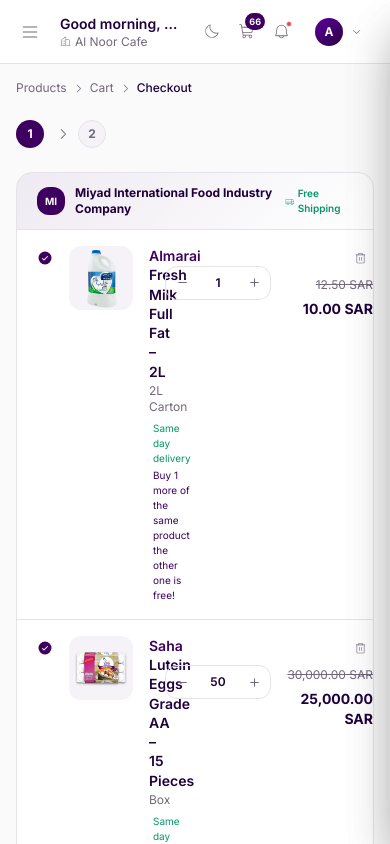
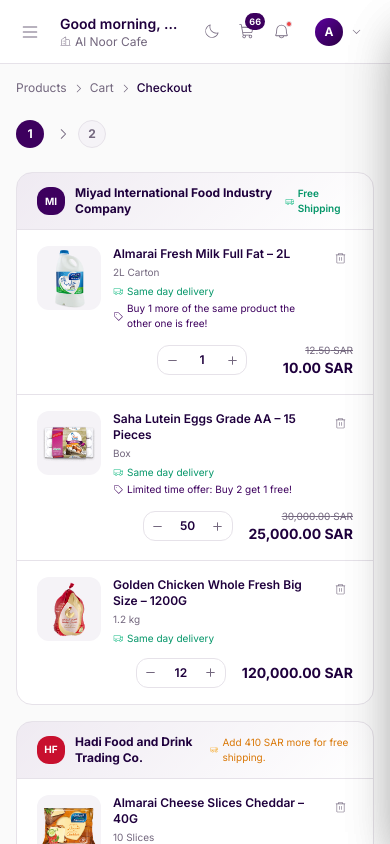
Before and after one commit to yapay-zekam/ksa-b2b-platform, a React (Vite) app: page /merchant/checkout in a window 390 px wide. Shown: the top 844 px of the page. Built offline with nearby package versions, Linux system fonts and the light colour scheme.

Commit message:
fix: merchant mobile checkout page

```diff
--- a/src/pages/merchant/Checkout.tsx
+++ b/src/pages/merchant/Checkout.tsx
@@ -407,16 +407,80 @@
                       {/* Items */}
                       <div className="divide-y divide-border">
                         {group.items.map((item) => (
-                          <div key={`${item.productId}-${item.supplierId}`} className="flex items-start gap-4 px-5 py-4">
-                            {/* Checkbox */}
+                          <div key={`${item.productId}-${item.supplierId}`} className="px-5 py-4">
+                            {/* Mobile layout — mirrors My Cart cards */}
+                            <div className="sm:hidden">
+                              <div className="flex gap-3">
+                                <div className="w-16 h-16 rounded-xl overflow-hidden bg-muted shrink-0">
+                                  <img src={item.productImage} alt={item.productTitle} className="w-full h-full object-cover" />
+                                </div>
+                                <div className="flex-1 min-w-0">
+                                  <p className="text-xs font-semibold text-foreground leading-snug line-clamp-2">
+                                    {item.productTitle}
+                                  </p>
+                                  <p className="text-[10px] text-muted-foreground mt-0.5">{item.unit}</p>
+                                  <div className="flex items-center gap-1 mt-1">
+                                    <Truck size={10} weight="light" className="text-emerald-500 shrink-0" />
+                                    <span className="text-[10px] text-emerald-600 dark:text-emerald-400">
+                                      {item.deliveryDays}
+                                    </span>
+                                  </div>
+                                  {item.promoNote && (
+                                    <div className="flex items-center gap-1 mt-0.5">
+                                      <Tag size={10} weight="light" className="text-brand-700 shrink-0" />
+                                      <span className="text-[10px] text-brand-700 dark:text-brand-300">
+                                        {item.promoNote}
+                                      </span>
+                                    </div>
+                                  )}
+                                </div>
+                                <button
+                                  onClick={() => removeItem(item.productId, item.supplierId)}
+                                  className="p-1.5 rounded-lg hover:bg-red-50 dark:hover:bg-red-900/20 text-muted-foreground hover:text-red-500 transition-colors shrink-0 self-start"
+                                >
+                                  <Trash size={13} weight="light" />
+                                </button>
+                              </div>
+
+                              <div className="flex items-center justify-end gap-4 mt-3">
+                                <div className="flex items-center border border-border rounded-xl overflow-hidden">
+                                  <button
+                                    onClick={() => updateQty(item.productId, item.supplierId, item.quantity - 1)}
+                                    className="w-7 h-7 flex items-center justify-center hover:bg-muted transition-colors text-muted-foreground hover:text-foreground"
+                                  >
+                                    <Minus size={11} weight="bold" />
+                                  </button>
+                                  <span className="w-8 text-center text-xs font-semibold text-foreground">
+                                    {item.quantity}
+                                  </span>
+                                  <button
+                                    onClick={() => updateQty(item.productId, item.supplierId, item.quantity + 1)}
+                                    className="w-7 h-7 flex items-center justify-center hover:bg-muted transition-colors text-muted-foreground hover:text-foreground"
+                                  >
+                                    <Plus size={11} weight="bold" />
+                                  </button>
+                                </div>
+                                <div className="text-right min-w-[90px]">
+                                  {item.originalPrice && (
+                                    <p className="text-[10px] text-muted-foreground line-through">
+                                      {(item.originalPrice * item.quantity).toLocaleString('en', { minimumFractionDigits: 2 })} SAR
+                                    </p>
+                                  )}
+                                  <p className="text-sm font-bold text-foreground">
+                                    {(item.price * item.quantity).toLocaleString('en', { minimumFractionDigits: 2 })} SAR
+                                  </p>
+                                </div>
+                              </div>
+                            </div>
+
+                            {/* Desktop layout — unchanged */}
+                            <div className="hidden sm:flex items-start gap-4">
                               <CheckCircle size={16} weight="fill" className="text-brand-700 shrink-0 mt-1" />
 
-                            {/* Image */}
                               <div className="w-16 h-16 rounded-xl overflow-hidden bg-muted shrink-0">
                                 <img src={item.productImage} alt={item.productTitle} className="w-full h-full object-cover" />
                               </div>
 
-                            {/* Info */}
                               <div className="flex-1 min-w-0">
                                 <p className="text-sm font-semibold text-foreground leading-snug">
                                   <span className="text-brand-700 dark:text-brand-300">{item.productTitle.split(' ')[0]}</span>
@@ -437,9 +501,7 @@
                                 </div>
                               </div>
 
-                            {/* Right block: qty stepper + price + remove (fixed layout for consistent alignment) */}
                               <div className="flex items-center gap-3 shrink-0">
-                              {/* Qty stepper */}
                                 <div className="flex items-center border border-border rounded-xl overflow-hidden">
                                   <button
                                     onClick={() => updateQty(item.productId, item.supplierId, item.quantity - 1)}
@@ -456,7 +518,6 @@
                                   </button>
                                 </div>
 
-                              {/* Price + remove stacked */}
                                 <div className="flex flex-col items-end gap-1.5 w-[90px]">
                                   <button
                                     onClick={() => removeItem(item.productId, item.supplierId)}
@@ -472,6 +533,7 @@
                                   <p className="text-sm font-bold text-foreground text-right">
                                     {(item.price * item.quantity).toLocaleString('en', { minimumFractionDigits: 2 })} SAR
                                   </p>
+                                </div>
                               </div>
                             </div>
                           </div>
```
Lines whose indentation alone changed are shown as unchanged.
